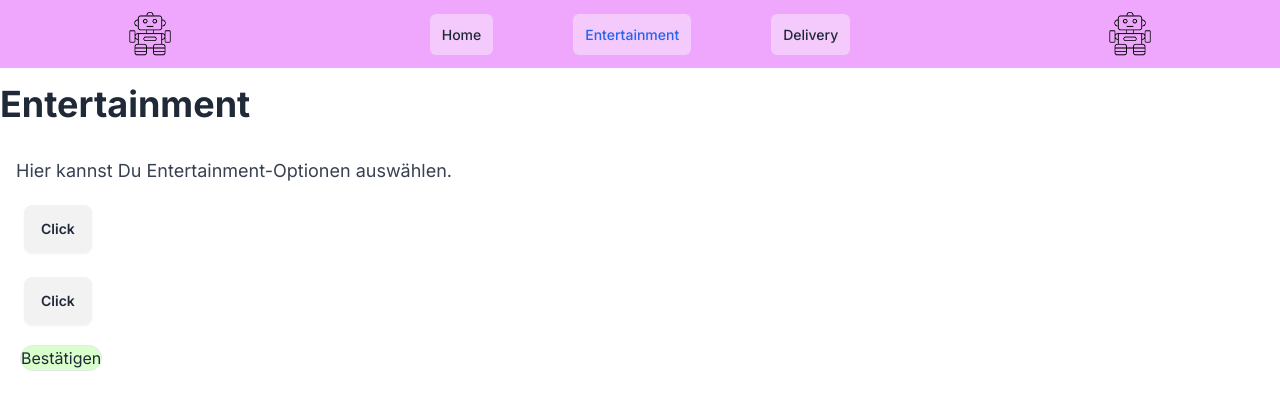
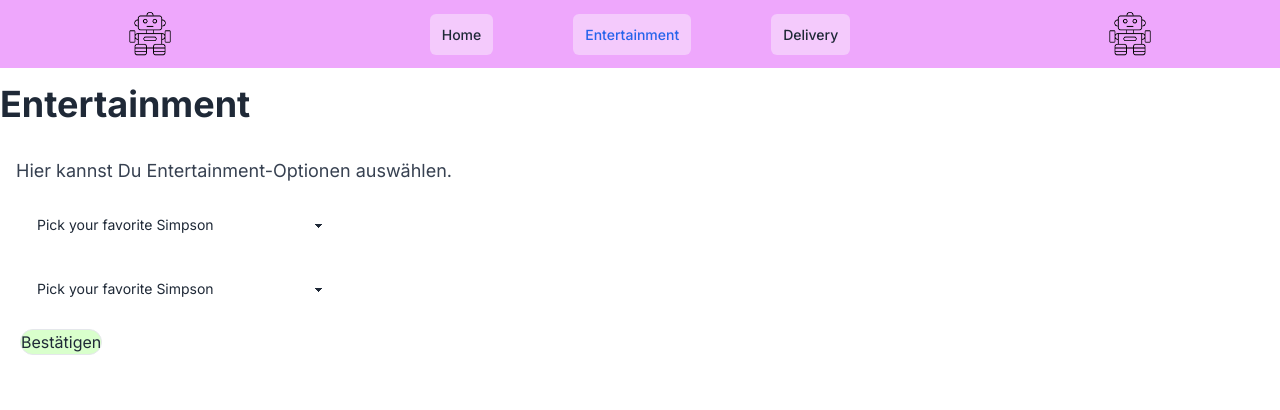
Before and after one commit to LeoPilgram/robertaUI2, a Next.js app: page /entertainment in a window 1280 px wide. Shown: the top 410 px of the page. Built offline with nearby package versions, Linux system fonts and the light colour scheme.

Commit message:
change dropdown to select

```diff
--- a/src/components/Dropdown.tsx
+++ b/src/components/Dropdown.tsx
@@ -1,32 +1,15 @@
-'use client';
-import React, { useState } from 'react';
-
 function DropdownMenu() {
-  const [selectedItem, setSelectedItem] = useState<string | null>(
-    null
-  );
-
-  const handleItemClick = (item: string) => {
-    setSelectedItem(item);
-  };
-
   return (
-    <div className="dropdown">
-      <div tabIndex={0} role="button" className="btn m-1">
-        {selectedItem ? selectedItem : 'Click'}
-      </div>
-      <ul
-        tabIndex={0}
-        className="dropdown-content z-[1] menu p-2 shadow bg-base-100 rounded-box w-52"
-      >
-        <li>
-          <a onClick={() => handleItemClick('Item 1')}>Item 1</a>
-        </li>
-        <li>
-          <a onClick={() => handleItemClick('Item 2')}>Item 2</a>
-        </li>
-      </ul>
-    </div>
+    <select className="select w-full max-w-xs">
+      <option disabled selected>
+        Pick your favorite Simpson
+      </option>
+      <option>Homer</option>
+      <option>Marge</option>
+      <option>Bart</option>
+      <option>Lisa</option>
+      <option>Maggie</option>
+    </select>
   );
 }
 
```
